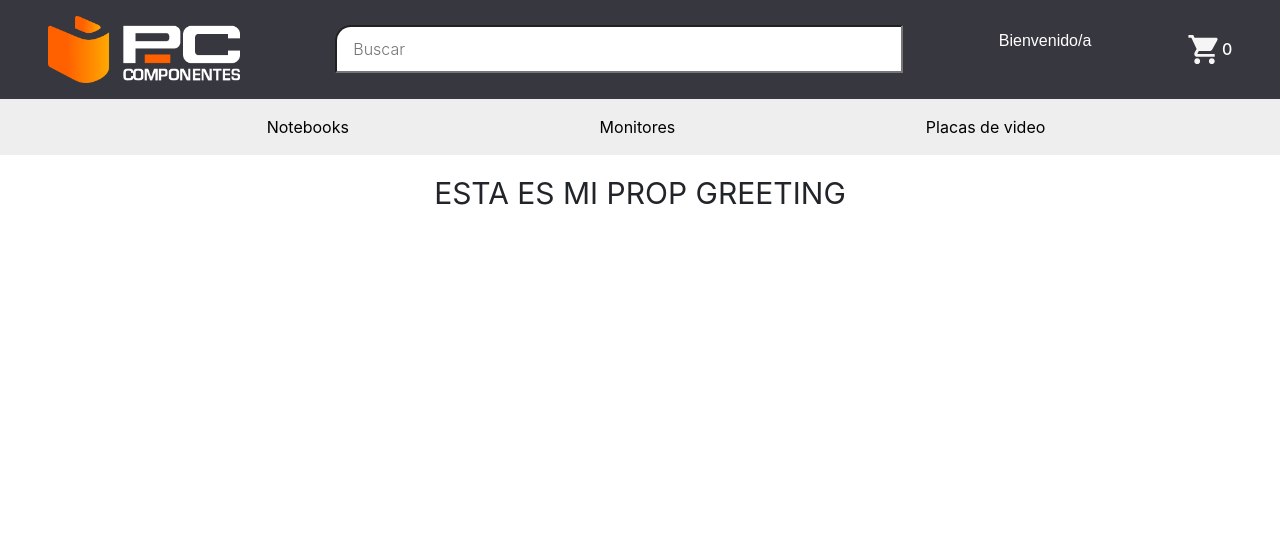
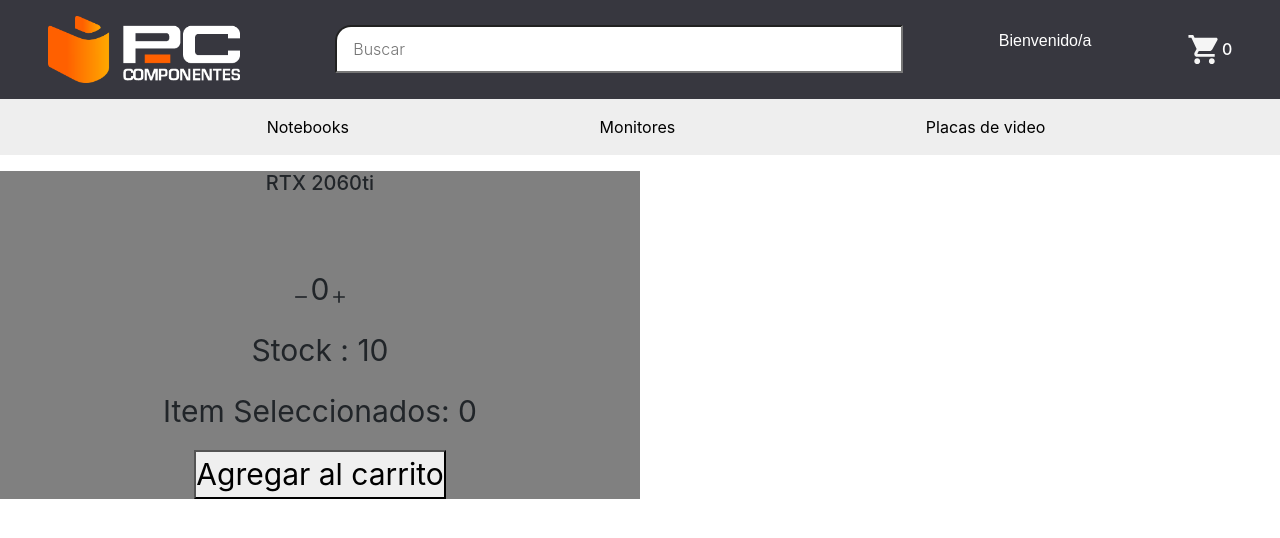
Before and after one commit to MirkoSchroeder/e-Commerce-ReactJS, a React (Create React App) app: page / in a window 1280 px wide. Shown: the top 538 px of the page. Built offline with nearby package versions, Linux system fonts and the light colour scheme; the HTML template or start-up script is replaced by a standard one.

Commit message:
agregado ItemCount

```diff
--- a/src/Components/CartWidget/CartWidget.js
+++ b/src/Components/CartWidget/CartWidget.js
@@ -6,7 +6,7 @@ import "./CartWidget.css"
 
 const CartWidget = ({contador}) => {
     return (
-        <div class="cart-widget">
+        <div className="cart-widget">
             <ShoppingCartIcon fontSize="large" sx={{ color: grey[100] }} />
             {contador}
         </div>
--- /dev/null
+++ b/src/Components/ItemCount/ItemCount.css
@@ -0,0 +1,11 @@
+.itemCount {
+    background-color: grey;
+    width: 50%;
+}
+
+.itemButtons {
+    display: flex;
+    justify-content: center;
+    padding-top: 10%;
+    align-items: center;
+}
--- /dev/null
+++ b/src/Components/ItemCount/ItemCount.js
@@ -0,0 +1,57 @@
+import React, { useState } from 'react'
+import './ItemCount.css'
+import RemoveIcon from '@mui/icons-material/Remove';
+import AddIcon from '@mui/icons-material/Add';
+
+
+const ItemCount = ({ stock, initial, onAdd }) => {
+
+    const [contador, setContador] = useState(initial);
+
+    const [contadorStock, setContadorStock] = useState(stock)
+
+    const restarCantidad = () => {
+        if (contador > 1) {
+            setContador(contador - 1)
+        }
+    }
+
+    const sumarCantidad = () => {
+        if (contadorStock > contador) {
+            setContador(contador + 1)
+        }
+    }
+
+    const agregarCarrito = () => {
+        if (contadorStock > 0) {
+            setContadorStock(contadorStock - contador > 0 ? contadorStock - contador : 0)
+        } if (contadorStock >= contador) {
+            onAdd(contador)
+        } else if (contadorStock <= contador && contador > 0) {
+            onAdd(contadorStock)
+        }
+    }
+
+    return (
+        <>
+            <div className='itemCount'>
+                <h5>RTX 2060ti</h5>
+                <div className='itemButtons'>
+                    <RemoveIcon fontSize='small' onClick={restarCantidad}></RemoveIcon>
+                    <p className='itemsCount'>{contador}</p>
+                    <AddIcon fontSize='small' onClick={sumarCantidad}></AddIcon>
+                </div>
+                <p>Stock : {contadorStock}</p>
+                <p>Item Seleccionados: {contador < contadorStock ? contador : contadorStock} </p>
+                { contadorStock === 0 ? (
+                    <p> NO HAY STOCK</p>
+                ) : (
+                    <button onClick={agregarCarrito} type="submit"> Agregar al carrito </button>
+                )}
+            </div>
+        </>
+    )
+}
+
+
+export default ItemCount
--- a/src/Components/ItemListContainer/ItemListContainer.js
+++ b/src/Components/ItemListContainer/ItemListContainer.js
@@ -1,11 +1,12 @@
 import React from 'react'
+import ItemCount from '../ItemCount/ItemCount'
 
 import './ItemListContainer.css'
 
 const ItemListContainer = ({greeting}) => {
     return (
-        <div class="item-list-container">
-            {greeting}
+        <div className="item-list-container">
+            <ItemCount stock='10' initial={0} />
         </div>
     )
 }
--- a/src/Components/NavBar/NavBar.js
+++ b/src/Components/NavBar/NavBar.js
@@ -3,27 +3,28 @@ import logo from "../../assets/logo.png"
 import CartWidget from "../CartWidget/CartWidget";
 import "./NavBar.css"
 
+
 const NavBar = () => {
     return (
-        <header class="main-header">
-            <div class="areas">
-                <div class="area-logo">
-                    <img class="main-logo" src={logo} alt="" />
+        <header className="main-header">
+            <div className="areas">
+                <div className="area-logo">
+                    <img className="main-logo" src={logo} alt="" />
                 </div>
-                <div class="area-search">
-                    <input class="input" type="text" placeholder="Buscar" />
+                <div className="area-search">
+                    <input className="input" type="text" placeholder="Buscar" />
                 </div>
                 <div>
-                    <p class="paragraph-header">Bienvenido/a</p>
+                    <p className="paragraph-header">Bienvenido/a</p>
                 </div>
                 <CartWidget contador={0} />
             </div>
 
             <nav>
-                <ul class="navContainer">
-                    <li class="navItem"><a href="/">Notebooks</a></li>
-                    <li class="navItem"><a href="/">Monitores</a></li>
-                    <li class="navItem"><a href="/">Placas de video</a></li>
+                <ul className="navContainer">
+                    <li className="navItem"><a href="/">Notebooks</a></li>
+                    <li className="navItem"><a href="/">Monitores</a></li>
+                    <li className="navItem"><a href="/">Placas de video</a></li>
                 </ul>
             </nav>
         </header>
```
